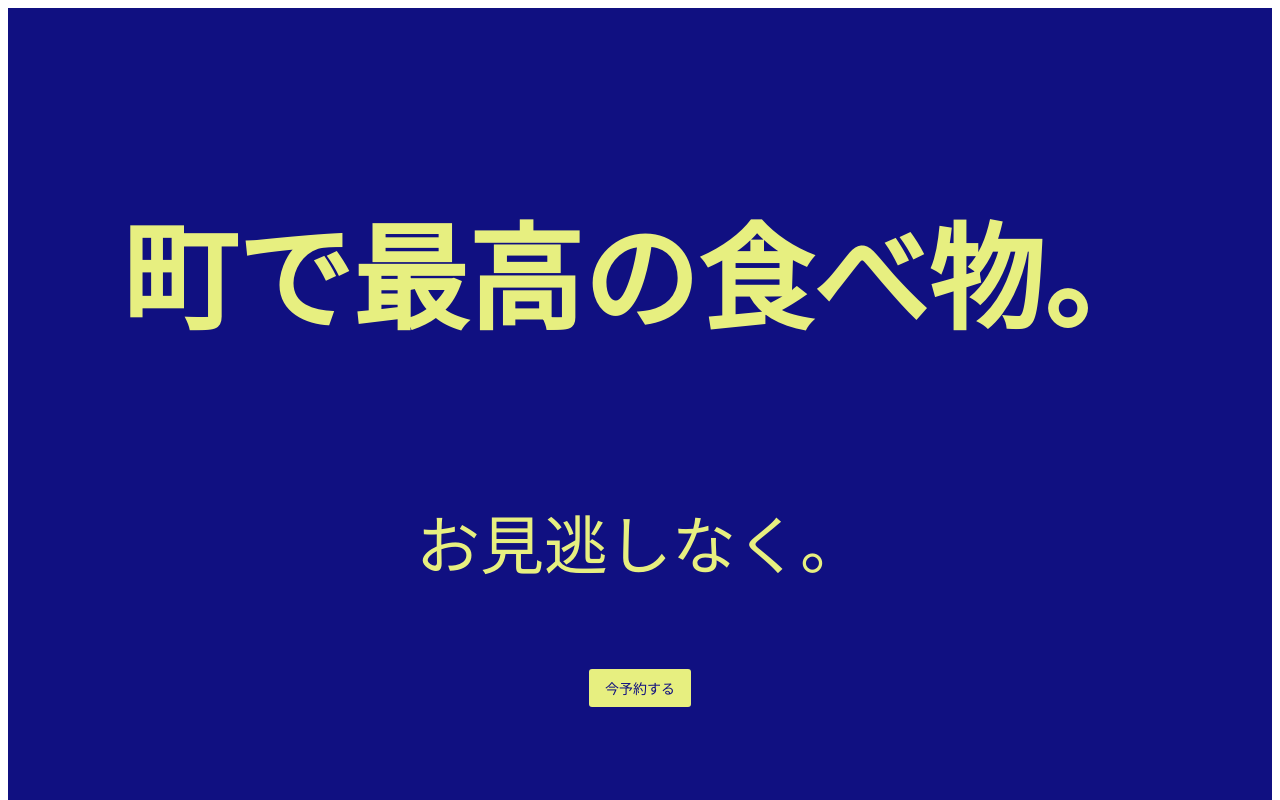
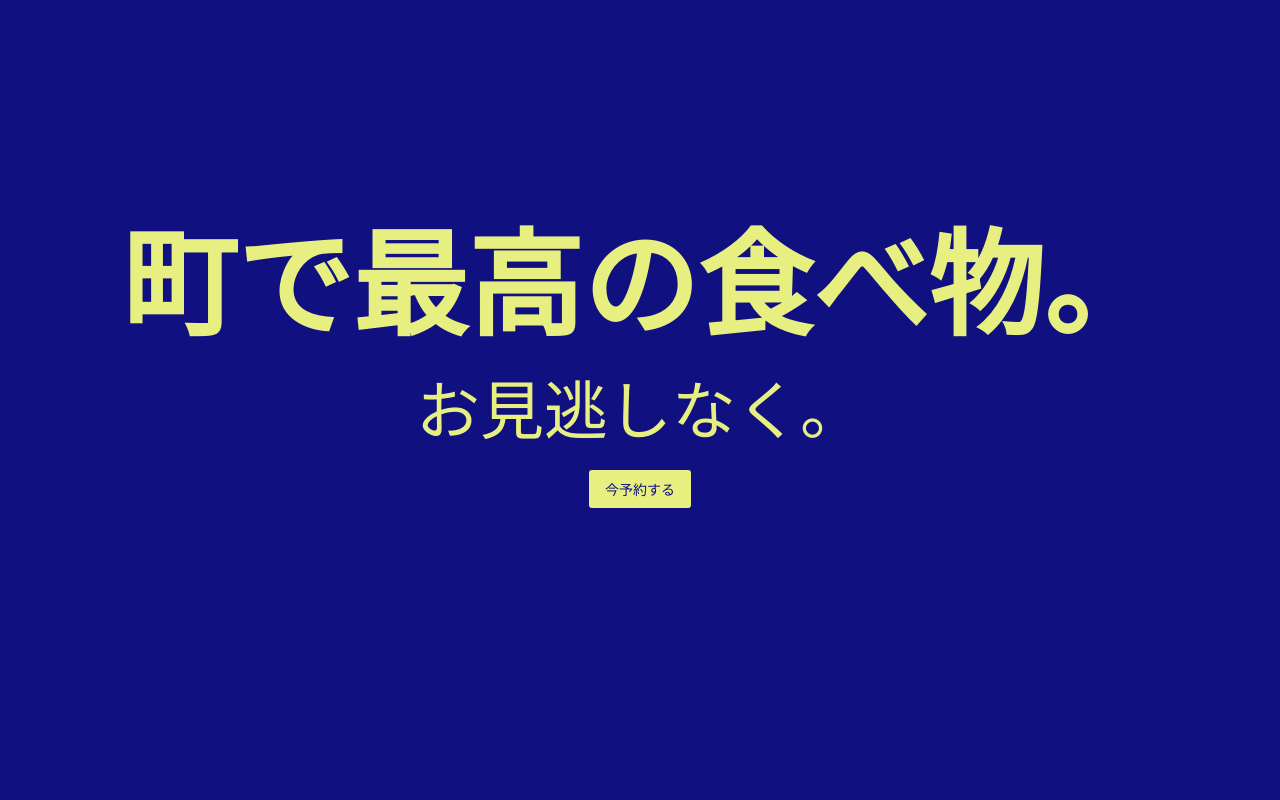
Before and after one commit to RavenSecurity/Raise-the-Curtain, a plain HTML site: page index.html in a window 1280 px wide. Shown: the top 800 px of the page. Drawn offline with Linux system fonts and the light colour scheme.

Commit message:
borders fixed

```diff
--- a/style.css
+++ b/style.css
@@ -1,3 +1,9 @@
+*, ::before, ::after {
+    box-sizing: border-box;
+    margin: 0;
+    padding: 0;
+}
+
 body {
     font-family: Arial, Helvetica, sans-serif;
 }
```
